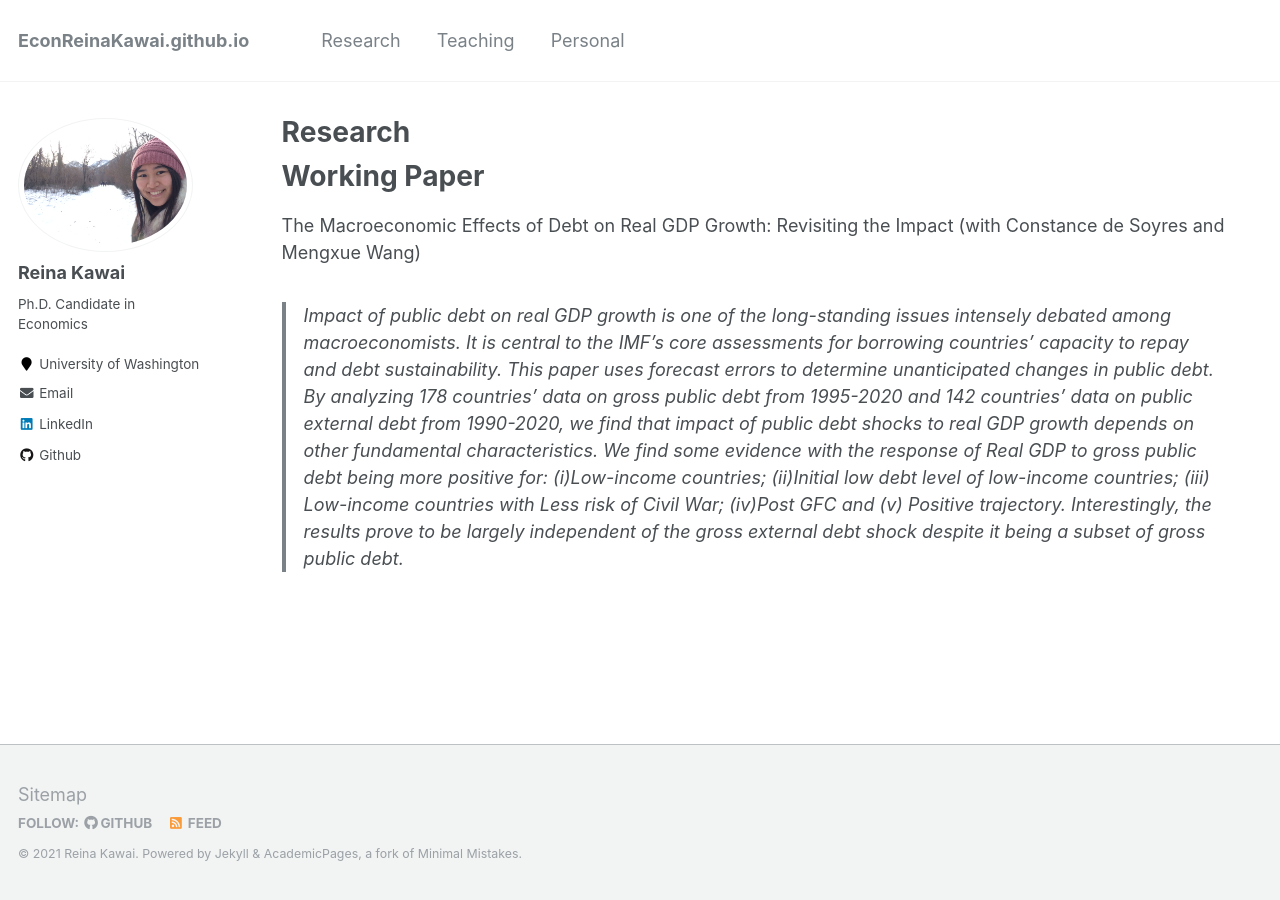
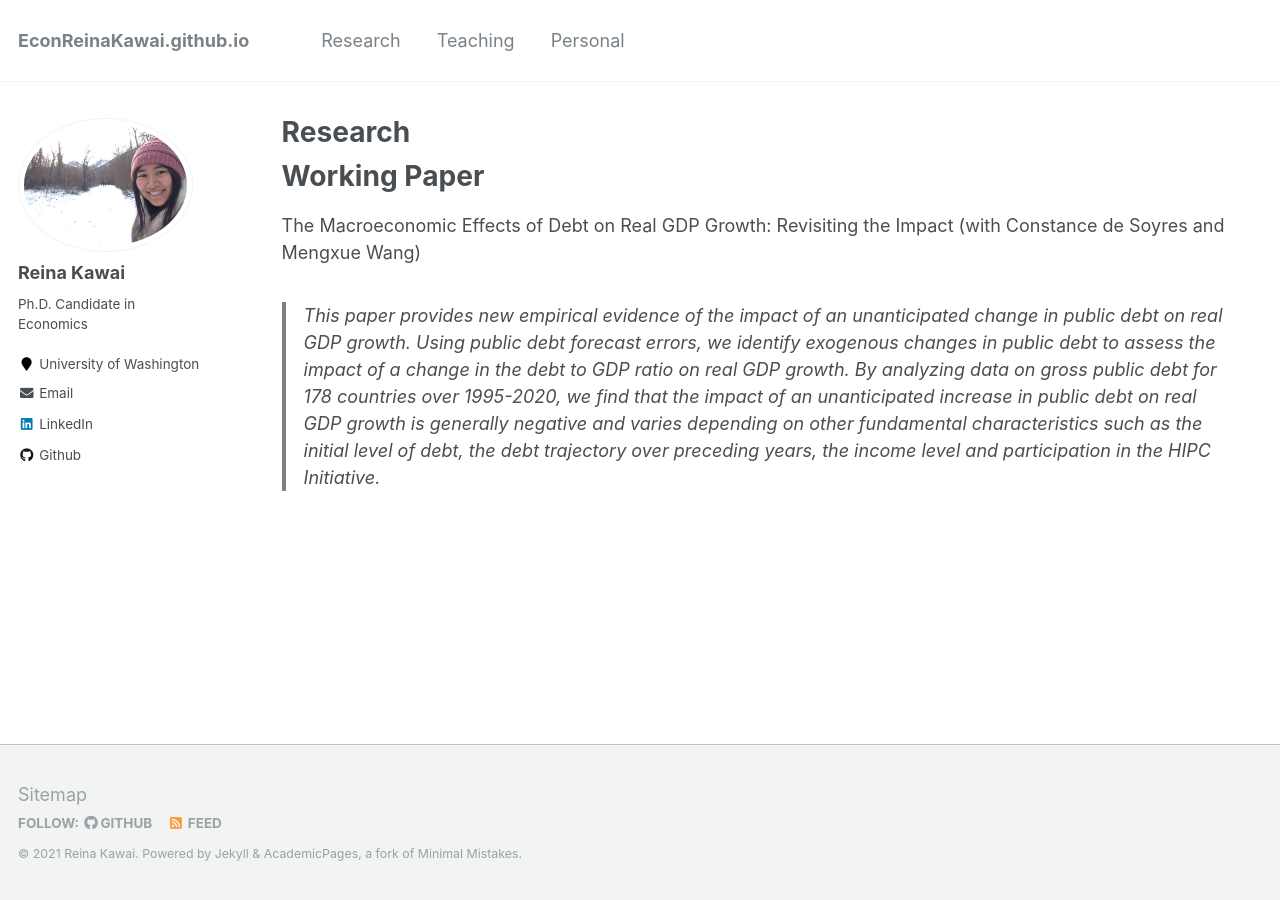
Before and after one commit to Reina-Kawai/Reina-Kawai.github.io, a Jekyll site: the page built from _pages/research.md, in a window 1280 px wide. Built offline with Jekyll 4.4.1, drawn with Linux system fonts in a browser that asks for light colours.

Commit message:
Update research.md

```diff
--- a/_pages/research.md
+++ b/_pages/research.md
@@ -16,7 +16,7 @@ Working Paper
 ===
 The Macroeconomic Effects of Debt on Real GDP Growth: Revisiting the Impact<!--(https://econmonicagr.github.io/files/NOR_MaPP.pdf)-->
 (with Constance de Soyres and Mengxue Wang)
-> Impact of public debt on real GDP growth is one of the long-standing issues intensely debated among macroeconomists. It is central to the IMF’s core assessments for borrowing countries’ capacity to repay and debt sustainability. This paper uses forecast errors to determine unanticipated changes in public debt. By analyzing 178 countries' data on gross public debt from 1995-2020 and 142 countries' data on public external debt from 1990-2020, we find that impact of public debt shocks to real GDP growth depends on other fundamental characteristics. We find some evidence with the response of Real GDP to gross public debt being more positive for: (i)Low-income countries; (ii)Initial low debt level of low-income countries; (iii) Low-income countries with Less risk of Civil War; (iv)Post GFC and (v) Positive trajectory. Interestingly, the results prove to be largely independent of the gross external debt shock despite it being a subset of gross public debt.
+>This paper provides new empirical evidence of the impact of an unanticipated change in public debt on real GDP growth. Using public debt forecast errors, we identify exogenous changes in public debt to assess the impact of a change in the debt to GDP ratio on real GDP growth. By analyzing data on gross public debt for 178 countries over 1995-2020, we find that the impact of an unanticipated increase in public debt on real GDP growth is generally negative and varies depending on other fundamental characteristics such as the initial level of debt, the debt trajectory over preceding years, the income level and participation in the HIPC Initiative.
 
 <!--Other Policy Paper:
 ===
```
